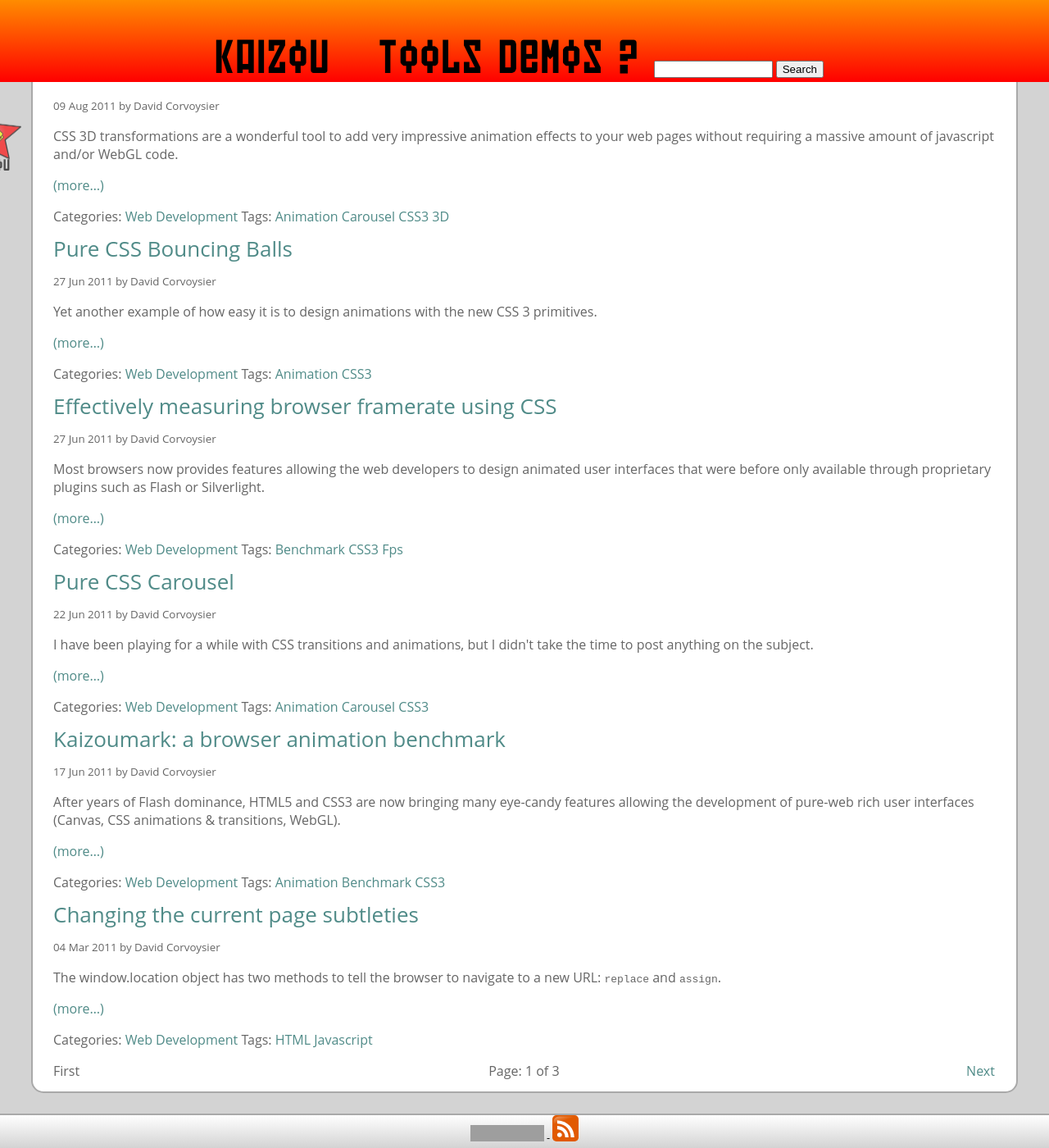
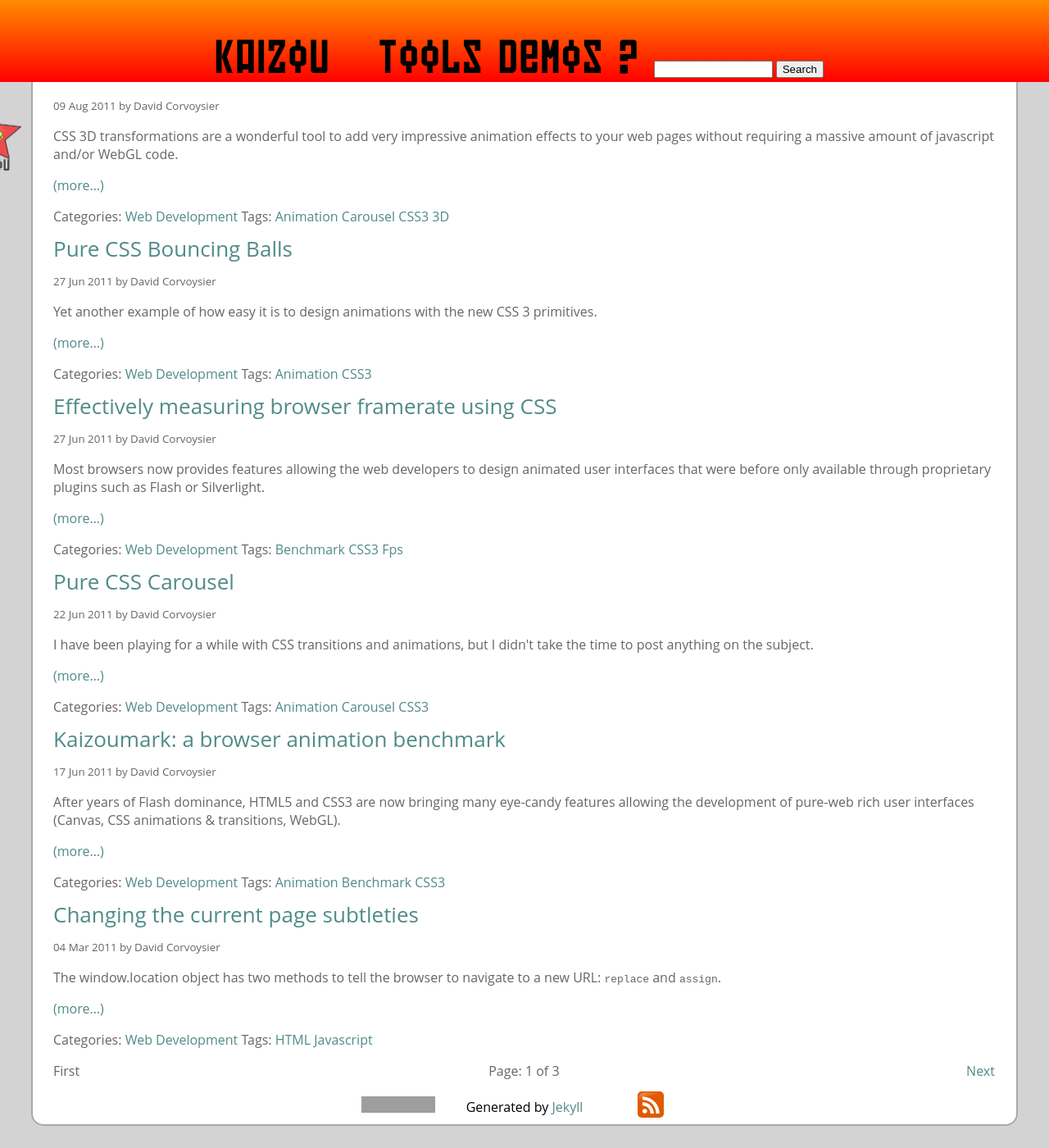
Before and after one commit to mgcrea/benchmark-kaizoumark, a Jekyll site: the page built from index.html, in a window 1280 px wide and 1400 px high, scrolled down 982 px. Shown: the whole window at 82% size. Built offline with Jekyll 4.4.1, drawn with Linux system fonts in a browser that asks for light colours; Markdown is read by kramdown in place of the engine named in the settings; the list of posts is cut into pages by our own code; grey boxes are pictures that could not be loaded.

Commit message:
Added a reference to Jekull and Restyled footer

```diff
--- a/_layouts/default.html
+++ b/_layouts/default.html
@@ -15,7 +15,7 @@
 </head>
 <body>
 <header role="banner">
-    <h1><a href='/' alt='Reconstruct the Web'>Kaizou</a>
+    <h1><a href='/'>Kaizou</a>
 	<div class="menu-header">
 		<ul id="menu-header-menu" class="menu">
 			<li id="menu-item-718" class="menu-item menu-item-type-post_type menu-item-object-page menu-item-718"><a href="/tools/">tools</a></li>
@@ -37,10 +37,20 @@
 	<section role="main">
   	{{ content }}
     </section>
+<footer role="contentinfo">
+    <ul>
+        <li>
+            {% include license %}
+        </li>
+        <li>
+            <span>Generated by <a href='http://github.com/mojombo/jekyll'>Jekyll</a></span>
+        </li>
+        <li>
+            {% include rss %}
+        </li>
+    </ul>
+</footer>
 </section>
-<footer role="contentinfo">
-		{% include license %} - {% include rss %}
-</footer>
 <script>
 	prettyPrint();
 </script>
--- a/css/style.css
+++ b/css/style.css
@@ -169,15 +169,22 @@ p.postMeta { }
 }
 
 footer[role=contentinfo] {
-	background: -webkit-gradient(linear, left top, left bottom, from(white), to(lightgrey));
-	background: -moz-linear-gradient(top, white, lightgrey);
-	background: -o-linear-gradient(top, white, lightgrey);
-	border-top: 2px solid darkgray;
-	clear: both;
 	height: 40px;
 	text-align: center;
-	font-size: 80%;
 }
+    footer[role=contentinfo] > ul {
+        -moz-padding-start: 0px;
+        -webkit-padding-start: 0px;
+        list-style: none;
+        margin-left: 0px;
+        margin-right: 0px;
+    }
+
+    footer[role=contentinfo] > ul > li {
+        display: inline-block;
+        width: 150px;
+        vertical-align: middle;
+    }
 
 .gh-ribbon {
     position: absolute;
```
